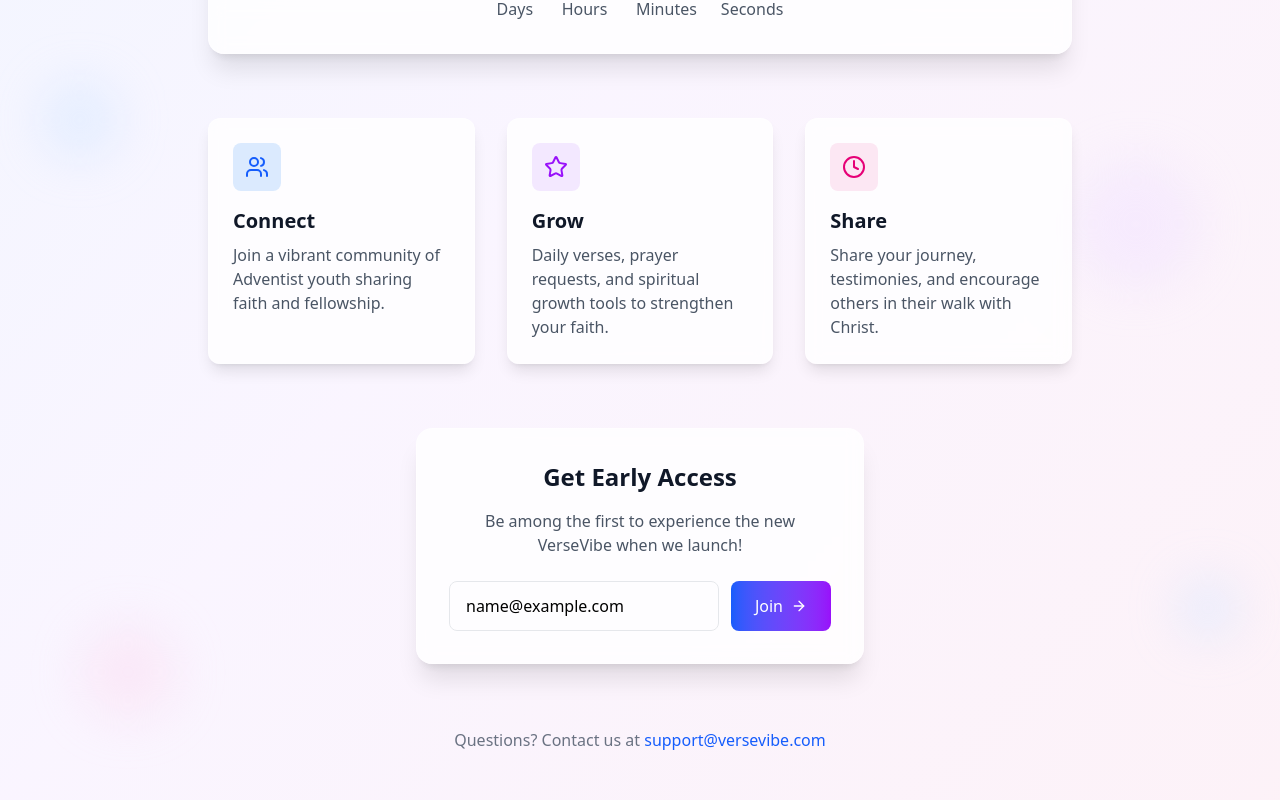
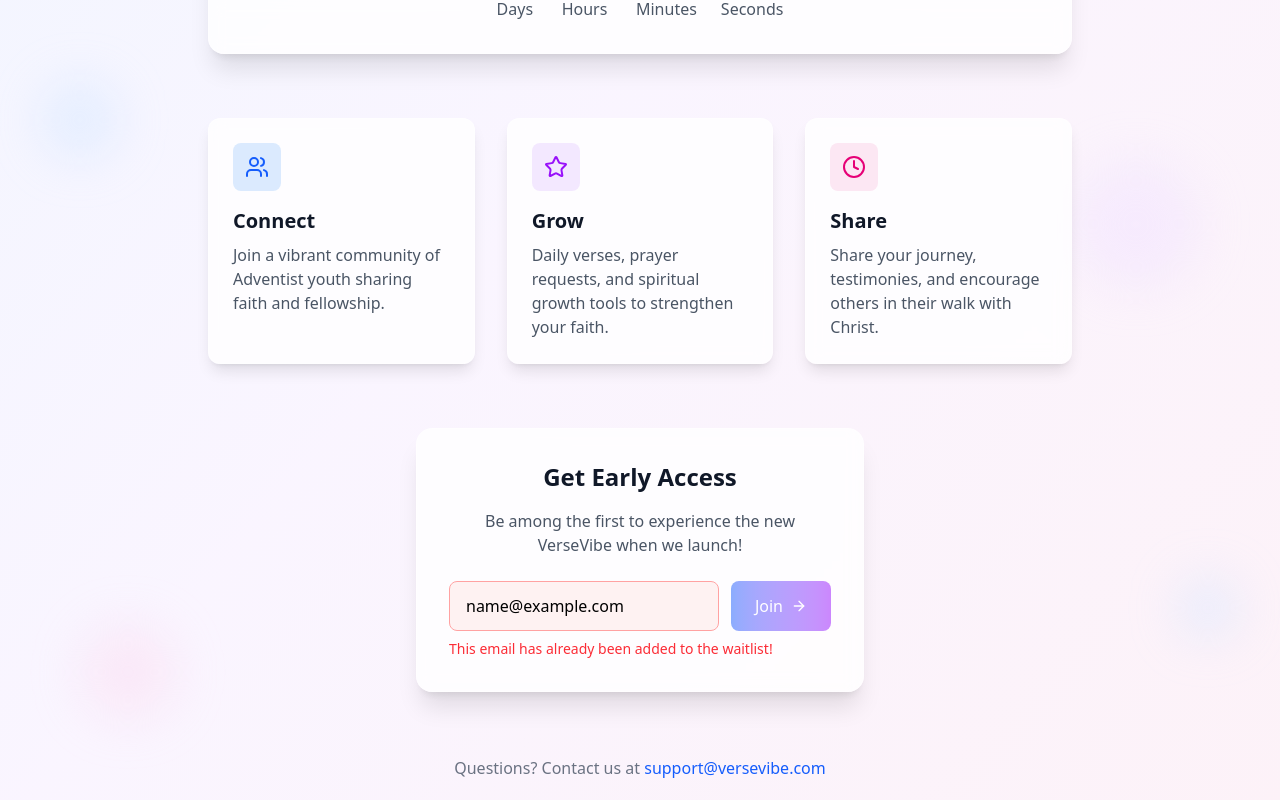
Before and after one commit to 0tieno/verse-vibe-waitlist, a React (Vite) app: page / in a window 1280 px wide. Both pictures are taken after typing "name@example.com" into the empty fields and a click on the button "Join". Shown: the part 684-1484 px from the top of the page. Built offline with nearby package versions, Linux system fonts and the light colour scheme.

Commit message:
feat: implement email submission handling with duplicate check and localStorage support

```diff
--- a/src/App.tsx
+++ b/src/App.tsx
@@ -13,6 +13,19 @@ const App = () => {
   const [email, setEmail] = useState("");
   const [state, handleSubmit] = useForm("mrblyylp");
   const [currentTime, setCurrentTime] = useState(new Date());
+  const [submittedEmails, setSubmittedEmails] = useState<string[]>([]);
+
+  // Load previously submitted emails from localStorage on component mount
+  useEffect(() => {
+    const stored = localStorage.getItem("versevibe-submitted-emails");
+    if (stored) {
+      try {
+        setSubmittedEmails(JSON.parse(stored));
+      } catch (error) {
+        console.error("Error parsing stored emails:", error);
+      }
+    }
+  }, []);
 
   const launchDate = useMemo(() => {
     const date = new Date();
@@ -27,6 +40,32 @@ const App = () => {
 
     return () => clearInterval(timer);
   }, []);
+
+  // Custom submit handler to check for duplicates
+  const handleFormSubmit = (e: React.FormEvent<HTMLFormElement>) => {
+    // Check if email was already submitted
+    if (submittedEmails.includes(email.toLowerCase())) {
+      e.preventDefault();
+      alert("This email has already been added to the waitlist!");
+      return;
+    }
+
+    // Store email immediately (optimistic update)
+    const emailToStore = email.toLowerCase();
+    const updatedEmails = [...submittedEmails, emailToStore];
+    setSubmittedEmails(updatedEmails);
+    localStorage.setItem(
+      "versevibe-submitted-emails",
+      JSON.stringify(updatedEmails)
+    );
+
+    // Proceed with Formspree submission
+    handleSubmit(e);
+  };
+
+  // Check if current email is already submitted
+  const isEmailAlreadySubmitted =
+    email && submittedEmails.includes(email.toLowerCase());
 
   return (
     <div className="min-h-screen bg-gradient-to-br from-blue-50 via-purple-50 to-pink-50">
@@ -147,7 +186,7 @@ const App = () => {
         <div className="max-w-md mx-auto">
           {!state.succeeded ? (
             <form
-              onSubmit={handleSubmit}
+              onSubmit={handleFormSubmit}
               className="bg-white/80 backdrop-blur-sm rounded-2xl p-8 shadow-xl border border-white/20"
             >
               <h2 className="text-2xl font-bold text-gray-900 mb-4 text-center">
@@ -165,18 +204,31 @@ const App = () => {
                   value={email}
                   onChange={(e) => setEmail(e.target.value)}
                   placeholder="Enter your email"
-                  className="flex-1 px-4 py-3 rounded-lg border border-gray-200 focus:outline-none focus:ring-2 focus:ring-blue-500 focus:border-transparent"
+                  className={`flex-1 px-4 py-3 rounded-lg border focus:outline-none focus:ring-2 focus:border-transparent ${
+                    isEmailAlreadySubmitted
+                      ? "border-red-300 focus:ring-red-500 bg-red-50"
+                      : "border-gray-200 focus:ring-blue-500"
+                  }`}
                   required
                 />
                 <button
                   type="submit"
-                  disabled={state.submitting}
+                  disabled={
+                    state.submitting || Boolean(isEmailAlreadySubmitted)
+                  }
                   className="px-6 py-3 bg-gradient-to-r from-blue-600 to-purple-600 text-white rounded-lg hover:from-blue-700 hover:to-purple-700 transition-all duration-200 flex items-center gap-2 font-medium disabled:opacity-50 disabled:cursor-not-allowed"
                 >
                   {state.submitting ? "Joining..." : "Join"}
                   <ArrowRight className="w-4 h-4" />
                 </button>
               </div>
+
+              {isEmailAlreadySubmitted && (
+                <div className="text-red-500 text-sm mt-2">
+                  This email has already been added to the waitlist!
+                </div>
+              )}
+
               <ValidationError
                 prefix="Email"
                 field="email"
```
